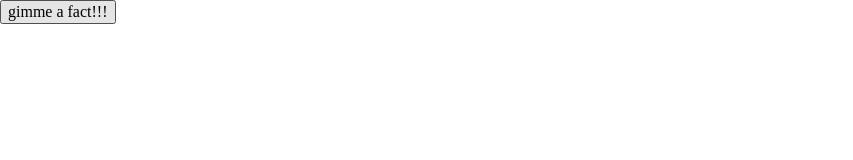
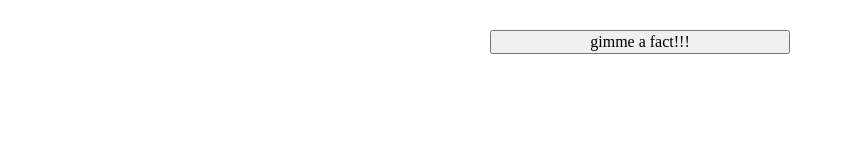
Before and after one commit to celerydog/random-fact-API-practice, a plain HTML site: page index.html in a window 1280 px wide. Shown: the whole page, without its empty margins (0-853 px from the left). Drawn offline with Linux system fonts and the light colour scheme.

Commit message:
updated css layout

```diff
--- a/css/style.css
+++ b/css/style.css
@@ -22,13 +22,27 @@
 /*******************************************/
 
 body {
+display: flex;
+flex-direction: column;
+justify-content: center;
+align-items: center;
+}
 
-}
+
 
 
 /******************************************
 /* LAYOUT
 /*******************************************/
+p {
+  text-align: center;
+}
+
+input {
+  width: 300px;
+  margin: 30px 0;
+}
+
 header {
 
 }
```
